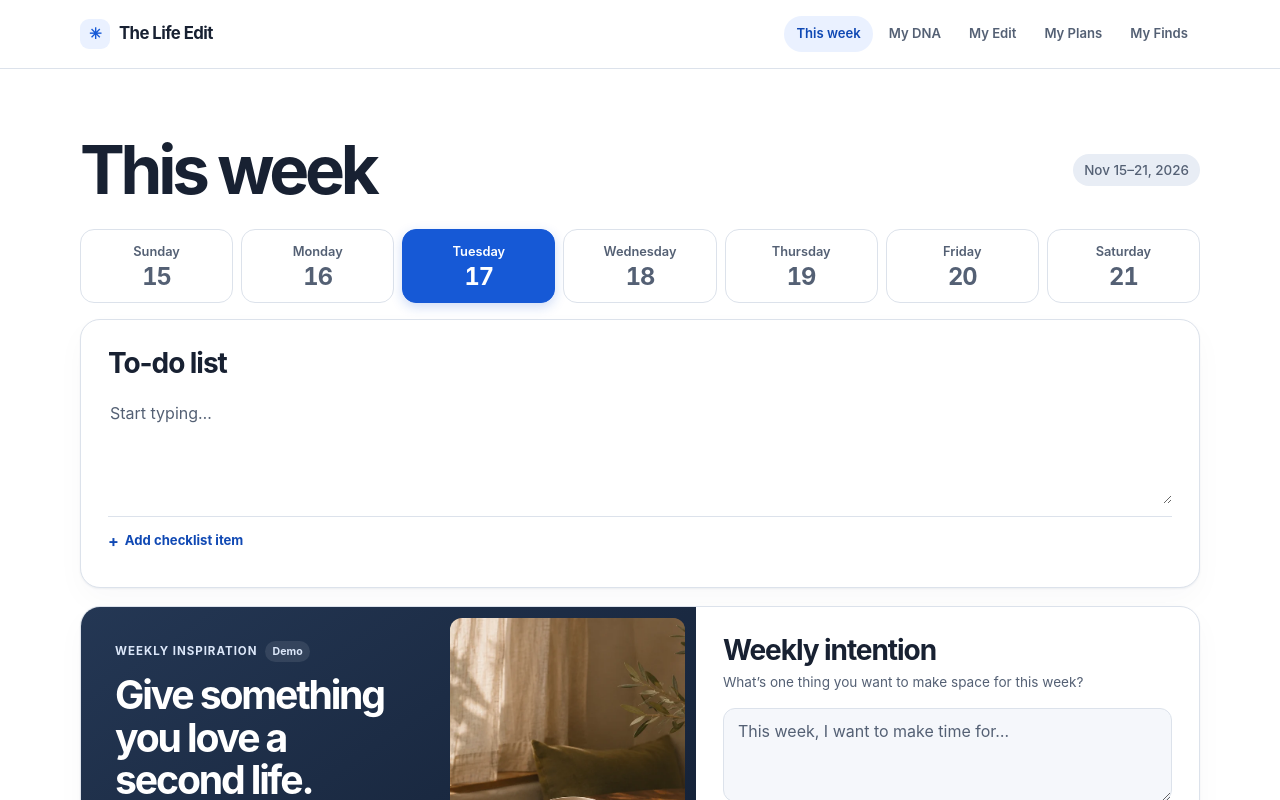
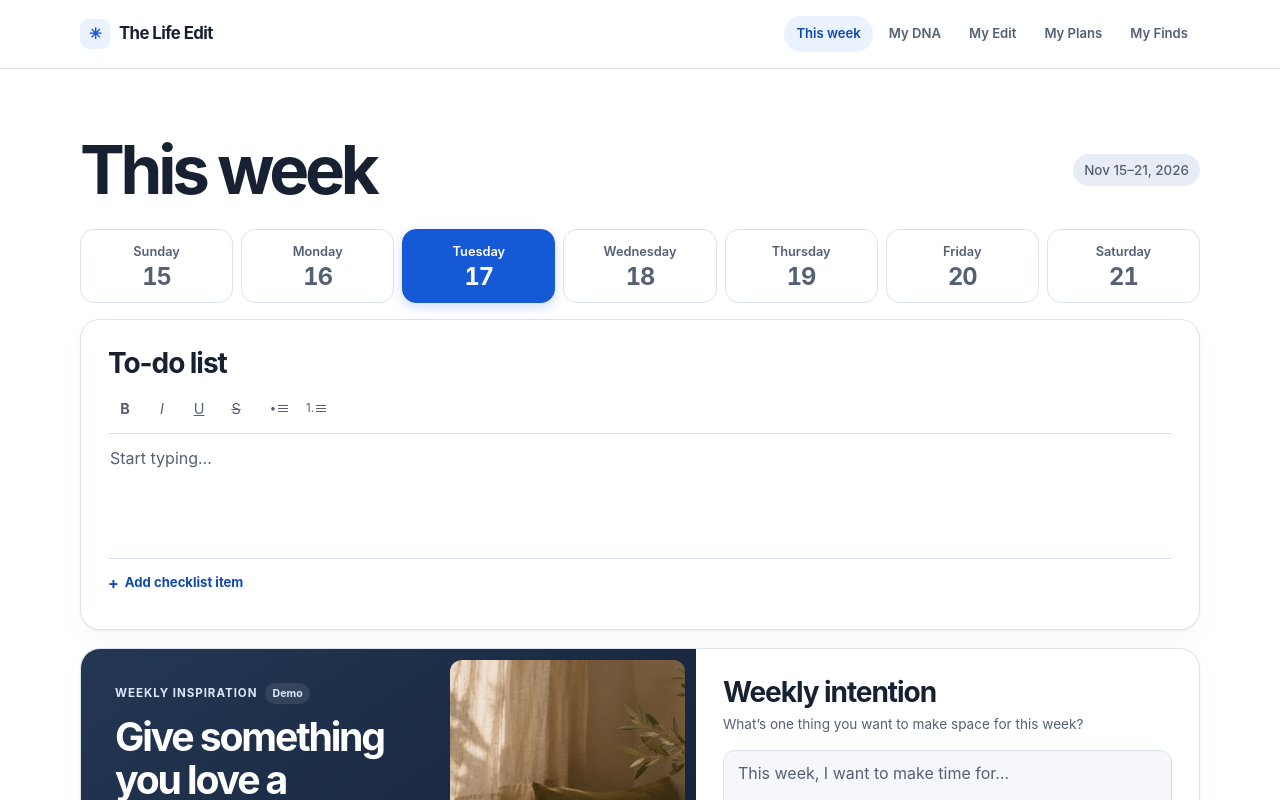
Before and after one commit to kb-studio14/Life-Edit, a Next.js app: page / in a window 1280 px wide. Shown: the top 800 px of the page. Built offline with nearby package versions, Linux system fonts and the light colour scheme.

Commit message:
Add rich text formatting to daily notes

```diff
--- /dev/null
+++ b/components/daily-note-editor.module.css
@@ -0,0 +1,105 @@
+.note {
+  margin-top: 12px;
+}
+
+.toolbar {
+  display: flex;
+  flex-wrap: wrap;
+  gap: 3px;
+  border-bottom: 1px solid var(--border);
+  padding-bottom: 7px;
+}
+
+.toolbar button {
+  display: inline-grid;
+  width: 34px;
+  min-height: 34px;
+  place-items: center;
+  border-radius: 7px;
+  color: var(--muted);
+  font-size: .9rem;
+  cursor: pointer;
+}
+
+.toolbar button:hover {
+  background: var(--surface-soft);
+  color: var(--text);
+}
+
+.toolbar button[aria-pressed='true'] {
+  background: var(--accent-soft);
+  color: var(--accent-hover);
+}
+
+.toolbar button:disabled {
+  cursor: default;
+}
+
+.toolbar button:nth-last-child(2) {
+  margin-left: 6px;
+}
+
+.bold {
+  font-weight: 750;
+}
+
+.italic {
+  font-style: italic;
+}
+
+.underline {
+  text-decoration: underline;
+}
+
+.strike {
+  text-decoration: line-through;
+}
+
+.list {
+  display: flex;
+  align-items: center;
+  gap: 2px;
+  font-size: .72rem;
+}
+
+.list::after {
+  width: 10px;
+  height: 1px;
+  background: currentColor;
+  box-shadow: 0 -3px currentColor, 0 3px currentColor;
+  content: '';
+}
+
+.editor :global(.tiptap) {
+  min-height: 112px;
+  max-height: 55vh;
+  overflow-y: auto;
+  overflow-wrap: anywhere;
+  border: 0;
+  padding: 11px 2px 8px;
+  outline: none;
+  box-shadow: none;
+  caret-color: var(--accent);
+  font-size: 1rem;
+  line-height: 1.65;
+}
+
+.editor[data-empty='true'] :global(.tiptap) > p:first-child::before {
+  float: left;
+  height: 0;
+  color: var(--muted);
+  content: 'Start typing…';
+  pointer-events: none;
+}
+
+.editor :global(.tiptap) :is(ol, ul) {
+  padding-inline-start: 1.5em;
+}
+
+.editor :global(.tiptap) ol {
+  list-style-type: decimal;
+}
+
+.editor :global(.tiptap) ul {
+  list-style-type: disc;
+}
--- /dev/null
+++ b/components/daily-note-editor.tsx
@@ -0,0 +1,102 @@
+'use client';
+
+import { useEffect, useMemo } from 'react';
+import { EditorContent, useEditor, useEditorState, type JSONContent } from '@tiptap/react';
+import StarterKit from '@tiptap/starter-kit';
+import styles from './daily-note-editor.module.css';
+
+export type DailyNote = string | JSONContent;
+
+const extensions = [
+  StarterKit.configure({
+    blockquote: false,
+    code: false,
+    codeBlock: false,
+    heading: false,
+    horizontalRule: false,
+    link: false,
+  }),
+];
+
+const controls = [
+  { mark: 'bold', command: 'toggleBold', label: 'Bold', icon: 'B', className: styles.bold },
+  { mark: 'italic', command: 'toggleItalic', label: 'Italic', icon: 'I', className: styles.italic },
+  { mark: 'underline', command: 'toggleUnderline', label: 'Underline', icon: 'U', className: styles.underline },
+  { mark: 'strike', command: 'toggleStrike', label: 'Strikethrough', icon: 'S', className: styles.strike },
+  { mark: 'bulletList', command: 'toggleBulletList', label: 'Bulleted list', icon: '•', className: styles.list },
+  { mark: 'orderedList', command: 'toggleOrderedList', label: 'Numbered list', icon: '1.', className: styles.list },
+] as const;
+
+function noteDocument(note: DailyNote | undefined): JSONContent {
+  if (note && typeof note !== 'string') return note;
+
+  return {
+    type: 'doc',
+    content: (note ?? '').split(/\r?\n/).map((line) => line
+      ? { type: 'paragraph', content: [{ type: 'text', text: line }] }
+      : { type: 'paragraph' }),
+  };
+}
+
+export function DailyNoteEditor({ note, onChange }: {
+  note: DailyNote | undefined;
+  onChange: (note: JSONContent | undefined) => void;
+}) {
+  const content = useMemo(() => noteDocument(note), [note]);
+  const editor = useEditor({
+    extensions,
+    content,
+    immediatelyRender: false,
+    editorProps: {
+      attributes: {
+        role: 'textbox',
+        'aria-label': 'Daily to-do notes',
+        'aria-multiline': 'true',
+        'aria-placeholder': 'Start typing…',
+      },
+    },
+    onUpdate: ({ editor }) => {
+      const { doc } = editor.state;
+      const blank = editor.isEmpty && doc.childCount === 1 && doc.firstChild?.type.name === 'paragraph';
+      onChange(blank ? undefined : editor.getJSON());
+    },
+  });
+
+  const state = useEditorState({
+    editor,
+    selector: ({ editor }) => ({
+      empty: editor?.isEmpty ?? true,
+      active: controls.map(({ mark }) => editor?.isActive(mark) ?? false),
+    }),
+  });
+
+  useEffect(() => {
+    if (!editor || editor.isDestroyed) return;
+    const savedDocument = editor.schema.nodeFromJSON(content);
+    if (!editor.state.doc.eq(savedDocument)) {
+      editor.commands.setContent(savedDocument, { emitUpdate: false });
+    }
+  }, [editor, content]);
+
+  return (
+    <div className={styles.note}>
+      <div className={styles.toolbar} role="group" aria-label="Note formatting">
+        {controls.map(({ command, label, icon, className }, index) => (
+          <button
+            key={command}
+            type="button"
+            aria-label={label}
+            title={label}
+            aria-pressed={state?.active[index] ?? false}
+            disabled={!editor}
+            onMouseDown={(event) => event.preventDefault()}
+            onClick={() => editor?.chain().focus()[command]().run()}
+          >
+            <span className={className} aria-hidden="true">{icon}</span>
+          </button>
+        ))}
+      </div>
+      <EditorContent editor={editor} className={styles.editor} data-empty={state?.empty ?? true} />
+    </div>
+  );
+}
--- a/components/weekly-dashboard.module.css
+++ b/components/weekly-dashboard.module.css
@@ -251,25 +251,6 @@
   font-weight: 550;
 }
 
-.notesEditor {
-  display: block;
-  width: 100%;
-  min-height: 112px;
-  max-height: 55vh;
-  margin-top: 12px;
-  border-radius: 8px;
-  background: transparent;
-  padding: 8px 2px;
-  font-size: 1rem;
-  line-height: 1.65;
-  resize: vertical;
-  field-sizing: content;
-}
-
-.notesEditor::placeholder {
-  color: var(--muted);
-}
-
 .checklistComposer {
   margin-top: 12px;
   border-top: 1px solid var(--border);
--- a/components/weekly-dashboard.tsx
+++ b/components/weekly-dashboard.tsx
@@ -3,13 +3,14 @@
 import { useEffect, useRef, useState, type FormEvent, type KeyboardEvent, type ReactNode } from 'react';
 import Image from 'next/image';
 import { dateKey, describeWeek, makeSundayReminder, startOfWeek, weeklyInspiration } from '@/lib/weekly-dashboard';
+import { DailyNoteEditor, type DailyNote } from './daily-note-editor';
 import styles from './weekly-dashboard.module.css';
 
 const STORAGE_KEY = 'life-edit-dashboard-v1';
 const EMPTY_DASHBOARD: DashboardData = { intentions: {}, notes: {}, tasks: [] };
 
 type Task = { id: string; title: string; done: boolean; scheduledOn?: string; completedOn?: string };
-type DashboardData = { intentions: Record<string, string>; notes: Record<string, string>; tasks: Task[] };
+type DashboardData = { intentions: Record<string, string>; notes: Record<string, DailyNote>; tasks: Task[] };
 type WeekDay = ReturnType<typeof describeWeek>['days'][number];
 
 function readDashboard(): DashboardData {
@@ -212,7 +213,7 @@ export function WeeklyDashboard({ children }: { children: ReactNode }) {
     }
   }
 
-  function updateNote(note: string) {
+  function updateNote(note: DailyNote | undefined) {
     updateDashboard((current) => {
       const notes = { ...current.notes };
       if (note) notes[selectedDay] = note;
@@ -271,15 +272,7 @@ export function WeeklyDashboard({ children }: { children: ReactNode }) {
               <h2 id="tasks-heading" className="section-title">To-do list</h2>
               {dayTasks.length > 0 && <p role="status">{completed} of {dayTasks.length} done</p>}
             </div>
-            <label className="sr-only" htmlFor="daily-note">Daily to-do notes</label>
-            <textarea
-              id="daily-note"
-              className={styles.notesEditor}
-              value={dashboard.notes[selectedDay] ?? ''}
-              onChange={(event) => updateNote(event.target.value)}
-              placeholder="Start typing…"
-              rows={4}
-            />
+            <DailyNoteEditor note={dashboard.notes[selectedDay]} onChange={updateNote} />
             {dayTasks.length > 0 && (
               <ul className={styles.tasks}>
                 {dayTasks.map((task) => (
--- a/package.json
+++ b/package.json
@@ -11,6 +11,9 @@
     "typecheck": "next typegen && tsc --noEmit"
   },
   "dependencies": {
+    "@tiptap/pm": "^3.34.0",
+    "@tiptap/react": "^3.34.0",
+    "@tiptap/starter-kit": "^3.34.0",
     "next": "^15.5.0",
     "react": "^19.1.0",
     "react-dom": "^19.1.0"
```
Also changed, not shown: 1 other file (tests, documents, lock files or other folders).
